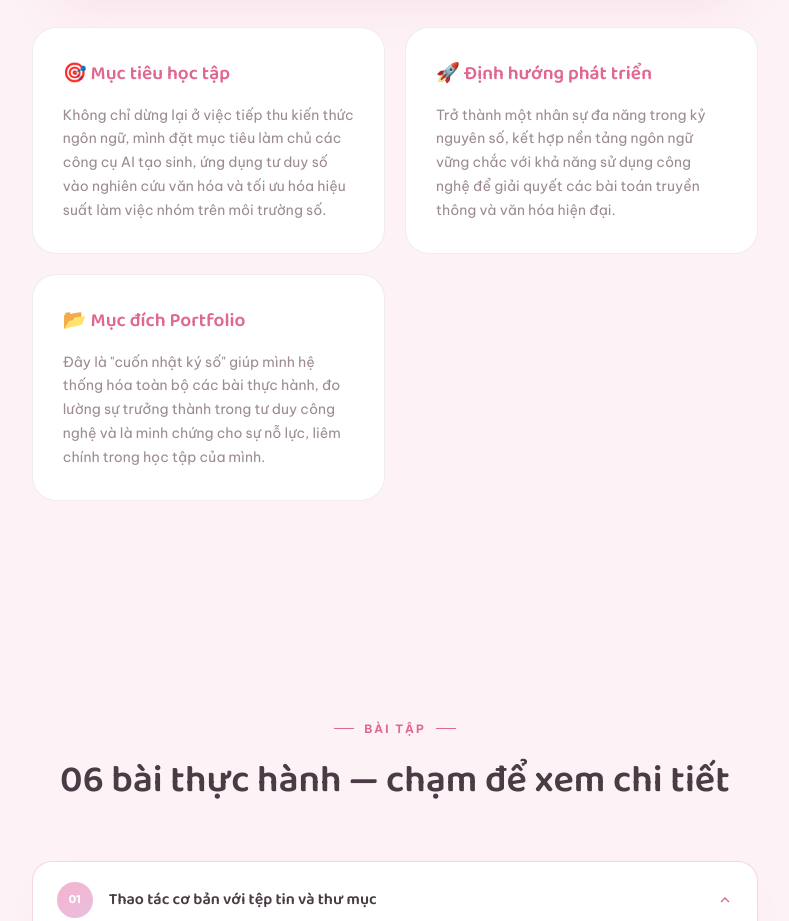
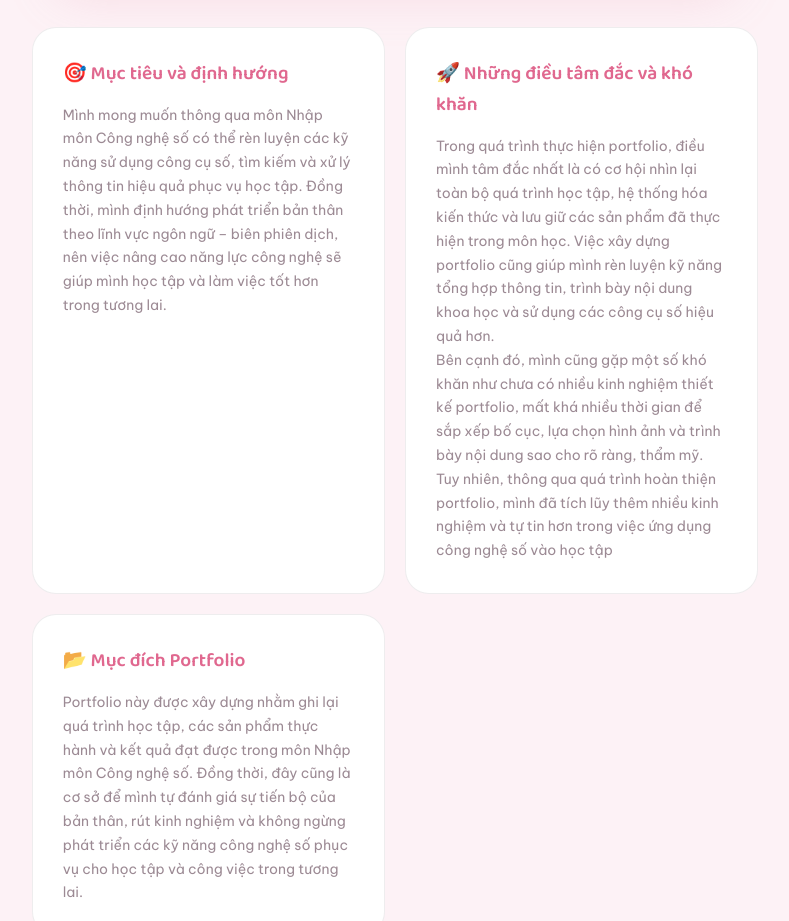
Before and after one commit to khanhlih1604-cyber/thuynga, a plain HTML site: page index.html in a window 1280 px wide. Shown: the part 1404-2325 px from the top of the page, without its empty margins (245-1034 px from the left). Drawn offline with Linux system fonts and the light colour scheme; animation ran at ten frames a second.

Commit message:
Update index.html

```diff
--- a/index.html
+++ b/index.html
@@ -304,17 +304,18 @@
     </div>
     <div class="vision-grid">
       <div class="vision-card reveal">
-        <h3>🎯 Mục tiêu học tập</h3>
-        <p>Không chỉ dừng lại ở việc tiếp thu kiến thức ngôn ngữ, mình đặt mục tiêu làm chủ các công cụ AI tạo sinh, ứng dụng tư duy số vào nghiên cứu văn hóa và tối ưu hóa hiệu suất làm việc nhóm trên môi trường số.</p>
+        <h3>🎯 Mục tiêu và định hướng</h3>
+        <p>Mình mong muốn thông qua môn Nhập môn Công nghệ số có thể rèn luyện các kỹ năng sử dụng công cụ số, tìm kiếm và xử lý thông tin hiệu quả phục vụ học tập. Đồng thời, mình định hướng phát triển bản thân theo lĩnh vực ngôn ngữ – biên phiên dịch, nên việc nâng cao năng lực công nghệ sẽ giúp mình học tập và làm việc tốt hơn trong tương lai.</p>
       </div>
       <div class="vision-card reveal">
-        <h3>🚀 Định hướng phát triển</h3>
-        <p>Trở thành một nhân sự đa năng trong kỷ nguyên số, kết hợp nền tảng ngôn ngữ vững chắc với khả năng sử dụng công nghệ để giải quyết các bài toán truyền thông và văn hóa hiện đại.</p>
+        <h3>🚀 Những điều tâm đắc và khó khăn</h3>
+        <p>Trong quá trình thực hiện portfolio, điều mình tâm đắc nhất là có cơ hội nhìn lại toàn bộ quá trình học tập, hệ thống hóa kiến thức và lưu giữ các sản phẩm đã thực hiện trong môn học. Việc xây dựng portfolio cũng giúp mình rèn luyện kỹ năng tổng hợp thông tin, trình bày nội dung khoa học và sử dụng các công cụ số hiệu quả hơn.
+        <br>Bên cạnh đó, mình cũng gặp một số khó khăn như chưa có nhiều kinh nghiệm thiết kế portfolio, mất khá nhiều thời gian để sắp xếp bố cục, lựa chọn hình ảnh và trình bày nội dung sao cho rõ ràng, thẩm mỹ. Tuy nhiên, thông qua quá trình hoàn thiện portfolio, mình đã tích lũy thêm nhiều kinh nghiệm và tự tin hơn trong việc ứng dụng công nghệ số vào học tập</p>
       </div>
 <div class="vision-container">
       <div class="vision-card reveal center-item">
         <h3>📂 Mục đích Portfolio</h3>
-        <p>Đây là "cuốn nhật ký số" giúp mình hệ thống hóa toàn bộ các bài thực hành, đo lường sự trưởng thành trong tư duy công nghệ và là minh chứng cho sự nỗ lực, liêm chính trong học tập của mình.</p>
+        <p>Portfolio này được xây dựng nhằm ghi lại quá trình học tập, các sản phẩm thực hành và kết quả đạt được trong môn Nhập môn Công nghệ số. Đồng thời, đây cũng là cơ sở để mình tự đánh giá sự tiến bộ của bản thân, rút kinh nghiệm và không ngừng phát triển các kỹ năng công nghệ số phục vụ cho học tập và công việc trong tương lai.</p>
       </div>
     </div>
   </section>
```
